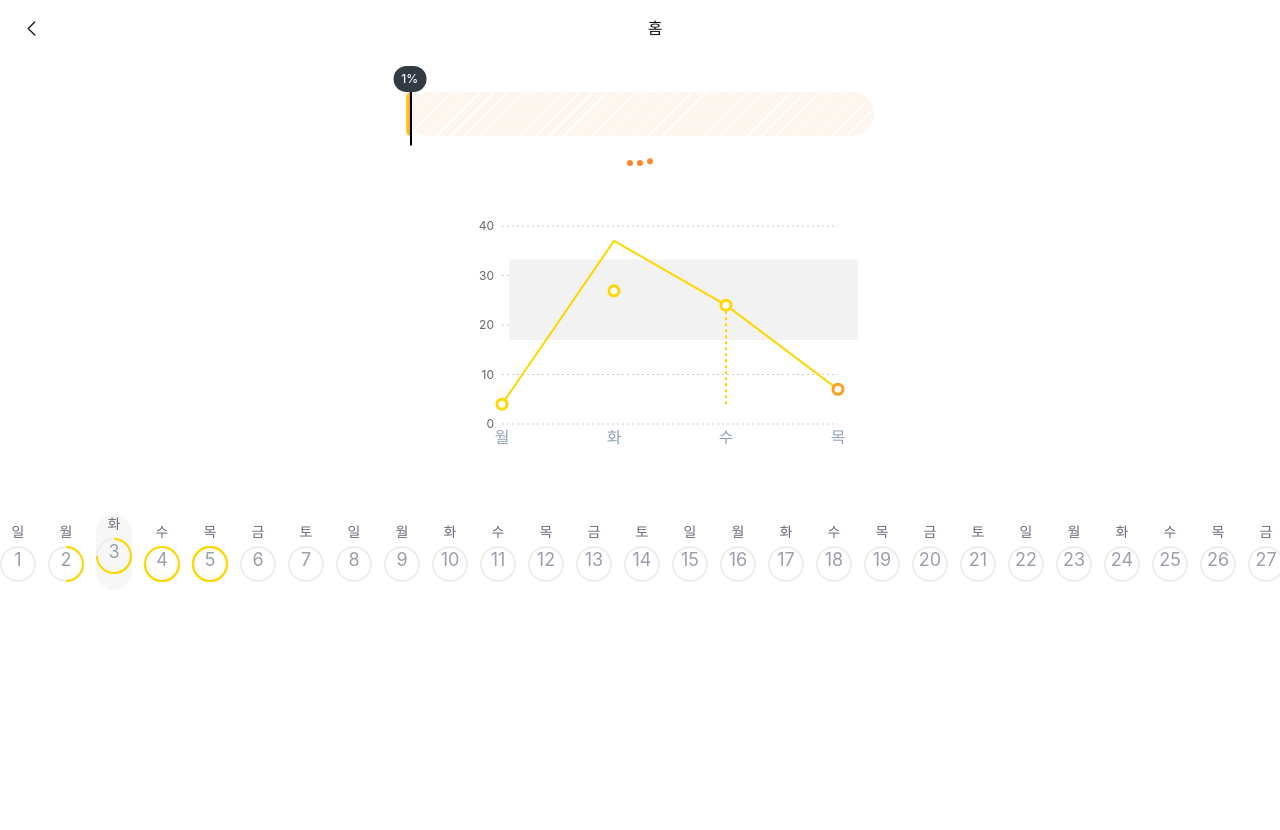
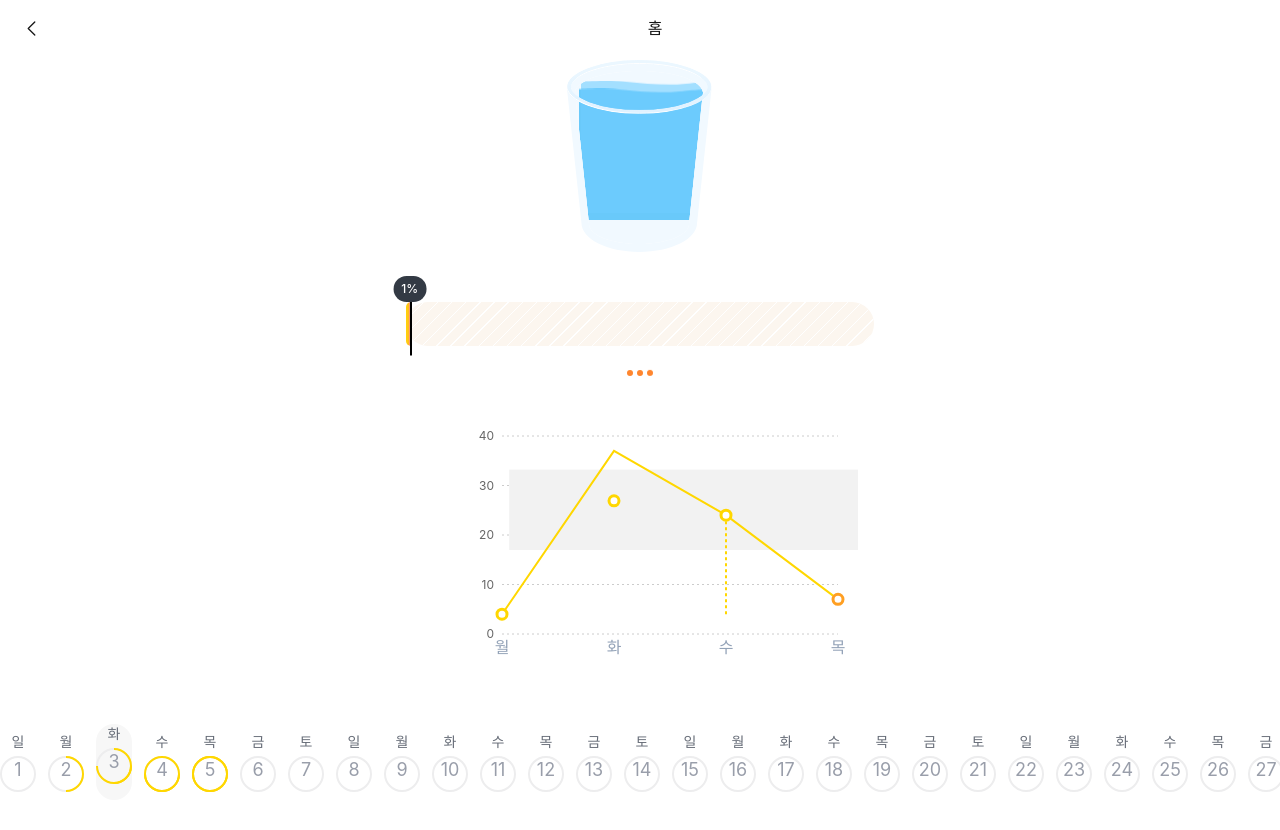
Before and after one commit to chosooyeon/admin-comp, a Next.js app: page /main in a window 1280 px wide. Shown: the top 830 px of the page. Built offline with nearby package versions, Linux system fonts and the light colour scheme; a web font is replaced by a local one.

Commit message:
router hook 추가 물결 애니메이션

```diff
--- a/src/app/main/page.tsx
+++ b/src/app/main/page.tsx
@@ -5,13 +5,23 @@ import Layout from "@/components/Layout"
 import DotLoading from "@/components/loading/DotLoading";
 import StepCircles from '@/components/medicine/StepCircle';
 import ProgressBar from "@/components/progressbar/ProgressBar";
-
+import WaveBackground from "@/components/background/WaveBackground";
 
 export default function MainPage() {
     return (
         <Layout title="홈" hasBackButton>
             <div className="max-w-[500px] mx-auto px-4 space-y-6">
-
+            {/* 컵 안의 물결 효과 */}
+            <div className="flex justify-center">
+                <WaveBackground
+                    height="210px"
+                    insideCup={true}
+                    waveColor1="#48BDF9"
+                    waveColor2="#70CEFF"
+                    opacity1={0.8}
+                    opacity2={0.6}
+                />
+            </div>
             {/* 미션 3개씩 8주의 경우 24개 12주의 경우  */}
             <ProgressBar progress={1} className="mt-9"/>
             <DotLoading isLoading={true} color="#FF862F" />
--- /dev/null
+++ b/src/components/background/WaveBackground.tsx
@@ -0,0 +1,146 @@
+'use client'
+
+import React from 'react';
+
+interface WaveBackgroundProps {
+  className?: string;
+  height?: string;
+  waveColor1?: string;
+  waveColor2?: string;
+  opacity1?: number;
+  opacity2?: number;
+  insideCup?: boolean;
+}
+
+const WaveBackground: React.FC<WaveBackgroundProps> = ({
+  className = '',
+  height = '260px',
+  waveColor1 = '#48BDF9',
+  waveColor2 = '#70CEFF',
+  opacity1 = 0.7,
+  opacity2 = 0.5,
+  insideCup = false
+}) => {
+  if (insideCup) {
+    return (
+      <div className={`relative w-full overflow-hidden ${className}`} style={{ height }}>
+        <svg
+          width="210"
+          height="210"
+          viewBox="0 0 210 210"
+          fill="none"
+          xmlns="http://www.w3.org/2000/svg"
+          className="w-full h-full"
+        >
+          <defs>
+            {/* 컵 모양 마스크 */}
+            <mask id="cupMask" maskUnits="userSpaceOnUse">
+              <path
+                d="M104 15C69.6289 15 41.5875 24.314 40.0664 36H40L40.0332 36.3047C40.0123 36.5356 40 36.7673 40 37C40 37.7831 40.1203 38.5563 40.3525 39.3184L54 168C54 179.046 76.3858 188 104 188C131.614 188 154 179.046 154 168L167.648 39.3184C167.881 38.5564 168 37.7831 168 37C168 36.7673 167.989 36.5356 167.968 36.3047L168 36H167.934C166.412 24.314 138.371 15 104 15Z"
+                fill="white"
+              />
+            </mask>
+
+            {/* 물결 애니메이션을 위한 클립 패스 */}
+            <clipPath id="cupClip">
+              <path
+                d="M104 15C69.6289 15 41.5875 24.314 40.0664 36H40L40.0332 36.3047C40.0123 36.5356 40 36.7673 40 37C40 37.7831 40.1203 38.5563 40.3525 39.3184L54 168C54 179.046 76.3858 188 104 188C131.614 188 154 179.046 154 168L167.648 39.3184C167.881 38.5564 168 37.7831 168 37C168 36.7673 167.989 36.5356 167.968 36.3047L168 36H167.934C166.412 24.314 138.371 15 104 15Z"
+              />
+            </clipPath>
+          </defs>
+
+          {/* 컵 배경 */}
+          <path
+            d="M104 15C69.6289 15 41.5875 24.314 40.0664 36H40L40.0332 36.3047C40.0123 36.5356 40 36.7673 40 37C40 37.7831 40.1203 38.5563 40.3525 39.3184L54 168C54 179.046 76.3858 188 104 188C131.614 188 154 179.046 154 168L167.648 39.3184C167.881 38.5564 168 37.7831 168 37C168 36.7673 167.989 36.5356 167.968 36.3047L168 36H167.934C166.412 24.314 138.371 15 104 15Z"
+            fill="#F1F9FF"
+          />
+
+          {/* 물결 효과 (컵 안에서만 보임) */}
+          <g mask="url(#cupMask)" clipPath="url(#cupClip)">
+            {/* 첫 번째 물결 */}
+            <g className="animate-wave1">
+              <path
+                opacity={opacity1}
+                d="M40 37C40 37 60 35 80 37C100 39 120 41 140 39C160 37 168 37 168 37V168H40V37Z"
+                fill={waveColor1}
+              />
+            </g>
+
+            {/* 두 번째 물결 */}
+            <g className="animate-wave2">
+              <path
+                opacity={opacity2}
+                d="M40 37C40 37 65 35 85 37C105 39 125 41 145 39C165 37 168 37 168 37V168H40V37Z"
+                fill={waveColor2}
+              />
+            </g>
+          </g>
+
+          {/* 컵 테두리 */}
+          <path
+            d="M104.262 4C64.3547 4 32.0029 16.9405 32.0029 32.9033C32.0029 33.7473 32.0952 34.5826 32.2725 35.4082L46.4551 167.1C46.4562 183.062 72.3369 196.002 104.262 196.002C136.187 196.002 162.067 183.062 162.068 167.1L176.25 35.415C176.428 34.5872 176.52 33.7496 176.52 32.9033C176.52 16.9405 144.169 4.00005 104.262 4ZM104 15C138.371 15 166.412 24.314 167.934 36H168L167.968 36.3047C167.989 36.5356 168 36.7673 168 37C168 37.7831 167.881 38.5564 167.648 39.3184L154 168C154 179.046 131.614 188 104 188C76.3858 188 54 179.046 54 168L40.3525 39.3184C40.1203 38.5563 40 37.7831 40 37C40 36.7673 40.0123 36.5356 40.0332 36.3047L40 36H40.0664C41.5875 24.314 69.6289 15 104 15Z"
+            fill="#F1F9FF"
+          />
+
+          {/* 컵 입구 장식 */}
+          <mask id="mask0_1504_15953" style={{maskType: 'alpha'}} maskUnits="userSpaceOnUse" x="32" y="4" width="145" height="54">
+            <path d="M104.262 6C84.4832 6 66.6656 8.98808 53.8652 13.7539C47.4575 16.1397 42.4109 18.9327 39.0029 21.9326C35.5919 24.9353 34.0029 27.9719 34.0029 30.9033C34.003 33.8347 35.5919 36.8714 39.0029 39.874C42.4109 42.8739 47.4575 45.667 53.8652 48.0527C66.6656 52.8185 84.4833 55.8066 104.262 55.8066C124.04 55.8066 141.858 52.8186 154.658 48.0527C161.066 45.667 166.112 42.8738 169.52 39.874C172.931 36.8713 174.519 33.8348 174.52 30.9033C174.52 27.9719 172.931 24.9354 169.52 21.9326C166.112 18.9328 161.066 16.1396 154.658 13.7539C141.858 8.98807 124.04 6.00003 104.262 6Z" stroke="url(#paint0_linear_1504_15953)" strokeWidth="4"/>
+          </mask>
+          <g mask="url(#mask0_1504_15953)">
+            <path d="M104.262 6C84.4832 6 66.6656 8.98808 53.8652 13.7539C47.4575 16.1397 42.4109 18.9327 39.0029 21.9326C35.5919 24.9353 34.0029 27.9719 34.0029 30.9033C34.003 33.8347 35.5919 36.8714 39.0029 39.874C42.4109 42.8739 47.4575 45.667 53.8652 48.0527C66.6656 52.8185 84.4833 55.8066 104.262 55.8066C124.04 55.8066 141.858 52.8186 154.658 48.0527C161.066 45.667 166.112 42.8738 169.52 39.874C172.931 36.8713 174.519 33.8348 174.52 30.9033C174.52 27.9719 172.931 24.9354 169.52 21.9326C166.112 18.9328 161.066 16.1396 154.658 13.7539C141.858 8.98807 124.04 6.00003 104.262 6Z" stroke="url(#paint1_linear_1504_15953)" strokeWidth="4"/>
+            <path d="M31.5183 29.9062C31.5183 44.7645 64.1686 57.3884 104.485 57.3884C142.673 57.3884 176.793 46.6383 176.793 31.78" stroke="white" strokeLinecap="round"/>
+            <path d="M36.803 32.7866C33.772 17.3617 71.9608 7.50781 104.528 7.50781C142.375 7.50781 173.209 18.6598 171.65 32.8723" stroke="white" strokeLinecap="round"/>
+          </g>
+
+          <defs>
+            <linearGradient id="paint0_linear_1504_15953" x1="104.261" y1="4" x2="104.261" y2="72.3458" gradientUnits="userSpaceOnUse">
+              <stop offset="0.177083" stopColor="#EBF7FF"/>
+              <stop offset="1" stopColor="#DAEFFF"/>
+            </linearGradient>
+            <linearGradient id="paint1_linear_1504_15953" x1="104.261" y1="4" x2="104.261" y2="72.3458" gradientUnits="userSpaceOnUse">
+              <stop offset="0.177083" stopColor="#EBF7FF"/>
+              <stop offset="1" stopColor="#DAEFFF"/>
+            </linearGradient>
+          </defs>
+        </svg>
+      </div>
+    );
+  }
+
+  // 기존 전체 화면 물결 배경
+  return (
+    <div className={`relative w-full overflow-hidden ${className}`} style={{ height }}>
+      {/* 첫 번째 물결 (더 진한 색상) */}
+      <svg
+        className="absolute top-0 left-0 w-full h-full animate-wave1"
+        xmlns="http://www.w3.org/2000/svg"
+        viewBox="0 0 680 260"
+        fill="none"
+        preserveAspectRatio="none"
+      >
+        <path
+          opacity={opacity1}
+          d="M0 0C33.1744 5.15433 112.825 33.9229 205 11.6729C298.075 -10.3158 365.911 11.644 366 11.6729C367.5 12.5 376.167 15.0158 378 15.5645C408.962 22.104 438.085 31.4354 519 11.6729C612.075 -10.0627 679.911 11.6444 680 11.6729V260H0V0Z"
+          fill={waveColor1}
+        />
+      </svg>
+
+      {/* 두 번째 물결 (더 연한 색상) */}
+      <svg
+        className="absolute top-0 left-0 w-full h-full animate-wave2"
+        xmlns="http://www.w3.org/2000/svg"
+        viewBox="0 0 680 260"
+        fill="none"
+        preserveAspectRatio="none"
+      >
+        <path
+          opacity={opacity2}
+          d="M0 0C33.1744 5.15433 112.825 33.9229 205 11.6729C298.075 -10.3158 365.911 11.644 366 11.6729V12.126C370.916 13.4471 375.913 14.9398 378 15.5645C408.962 22.104 438.085 31.4354 519 11.6729C612.075 -10.0627 679.911 11.6444 680 11.6729V260H0V0Z"
+          fill={waveColor2}
+        />
+      </svg>
+    </div>
+  );
+};
+
+export default WaveBackground;
--- a/src/hook/useAuth.ts
+++ b/src/hook/useAuth.ts
@@ -1,17 +1,17 @@
 import { useMutation, useQuery, useQueryClient } from '@tanstack/react-query';
 import { authService } from '../api/services/auth';
-import { useRouter } from 'next/navigation';
+import { useAppRouter } from './useRouter';
 
 export const useAuth = () => {
   const queryClient = useQueryClient();
-  const router = useRouter();
+  const { navigate } = useAppRouter();
 
   const loginMutation = useMutation({
     mutationFn: authService.login,
     onSuccess: (data) => {
       localStorage.setItem('authToken', data.data.token);
       queryClient.setQueryData(['user'], data.data.user);
-      router.push('/dashboard');
+      navigate.toDashboard();
     },
     onError: (error) => {
       console.error('Login failed:', error);
@@ -23,7 +23,7 @@ export const useAuth = () => {
     onSuccess: (data) => {
       localStorage.setItem('authToken', data.data.token);
       queryClient.setQueryData(['user'], data.data.user);
-      router.push('/dashboard');
+      navigate.toDashboard();
     },
   });
 
@@ -32,7 +32,7 @@ export const useAuth = () => {
     onSuccess: () => {
       localStorage.removeItem('authToken');
       queryClient.clear();
-      router.push('/login');
+      navigate.toLogin();
     },
   });
 
--- /dev/null
+++ b/src/hook/useRouter.ts
@@ -0,0 +1,23 @@
+import { useRouter } from 'next/navigation';
+
+export const useAppRouter = () => {
+  const router = useRouter();
+
+  const navigate = {
+    toDashboard: () => router.push('/dashboard'),
+    toLogin: () => router.push('/login'),
+    toRegister: () => router.push('/register'),
+    toUsers: () => router.push('/users'),
+    toProfile: () => router.push('/profile'),
+    back: () => router.back(),
+    forward: () => router.forward(),
+    refresh: () => router.refresh(),
+    push: (path: string) => router.push(path),
+    replace: (path: string) => router.replace(path),
+  };
+
+  return {
+    router,
+    navigate,
+  };
+};
--- a/src/styles/globals.css
+++ b/src/styles/globals.css
@@ -80,6 +80,46 @@
       }
     }
   }
+
+  /* 물결 애니메이션 */
+  @keyframes wave1 {
+    0%, 100% {
+      transform: translateX(0) translateY(0);
+    }
+    25% {
+      transform: translateX(-10px) translateY(-5px);
+    }
+    50% {
+      transform: translateX(-5px) translateY(-10px);
+    }
+    75% {
+      transform: translateX(5px) translateY(-3px);
+    }
+  }
+
+  @keyframes wave2 {
+    0%, 100% {
+      transform: translateX(0) translateY(0);
+    }
+    25% {
+      transform: translateX(15px) translateY(-8px);
+    }
+    50% {
+      transform: translateX(8px) translateY(-12px);
+    }
+    75% {
+      transform: translateX(-8px) translateY(-6px);
+    }
+  }
+
+  .animate-wave1 {
+    animation: wave1 8s ease-in-out infinite;
+  }
+
+  .animate-wave2 {
+    animation: wave2 10s ease-in-out infinite;
+  }
+
   @keyframes scale-up {
     from {
       transform: scale(0);
```
Also changed, not shown: public/img/cup.svg (added).
